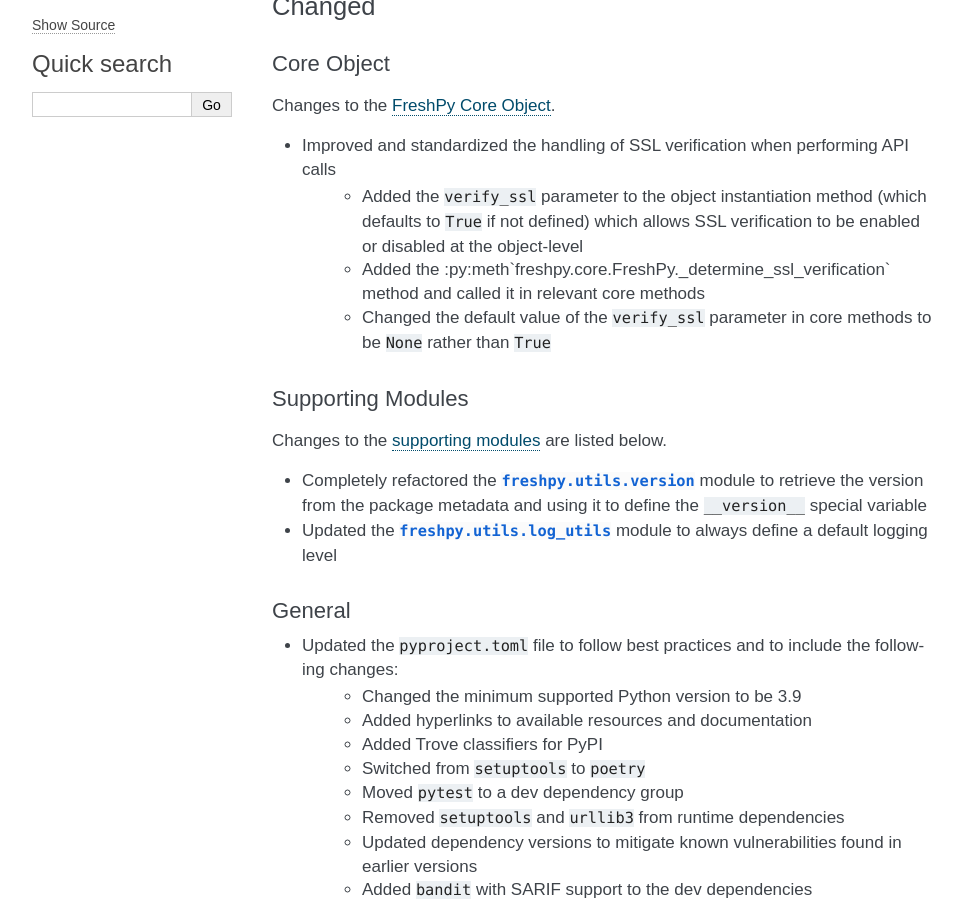
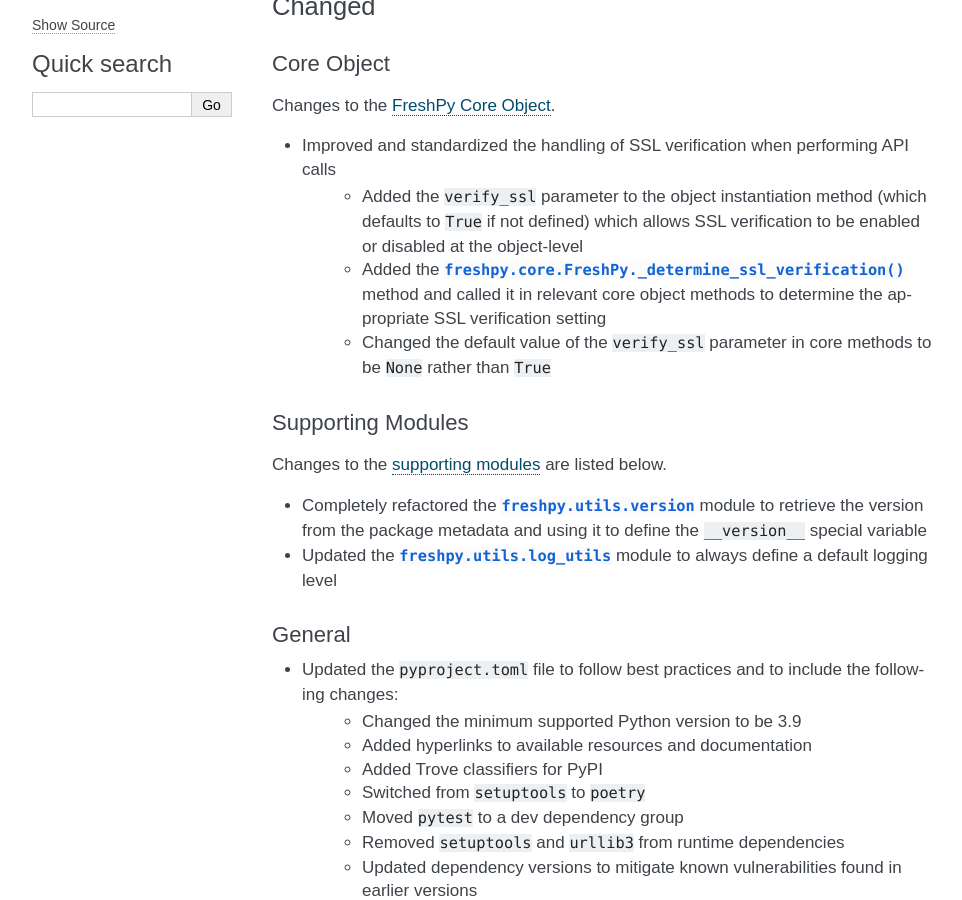
Before and after one commit to jeffshurtliff/freshpy, a Sphinx documentation site: the page built from docs/changelog.rst, in a window 1280 px wide and 900 px high, scrolled down 723 px. Shown: the whole window, without its empty margins (148-1110 px from the left). Built offline with Sphinx 7.4.7, drawn with Linux system fonts in a browser that asks for light colours.

Commit message:
Made a few adjustments in the changelog

```diff
--- a/docs/changelog.rst
+++ b/docs/changelog.rst
@@ -35,7 +35,8 @@ Changes to the :doc:`core-object-methods`.
 * Improved and standardized the handling of SSL verification when performing API calls
     * Added the ``verify_ssl`` parameter to the object instantiation method (which defaults to ``True`` if not defined)
       which allows SSL verification to be enabled or disabled at the object-level
-    * Added the :py:meth`freshpy.core.FreshPy._determine_ssl_verification` method and called it in relevant core methods
+    * Added the :py:meth:`freshpy.core.FreshPy._determine_ssl_verification` method and called it in relevant
+      core object methods to determine the appropriate SSL verification setting
     * Changed the default value of the ``verify_ssl`` parameter in core methods to be ``None`` rather than ``True``
 
 Supporting Modules
```
